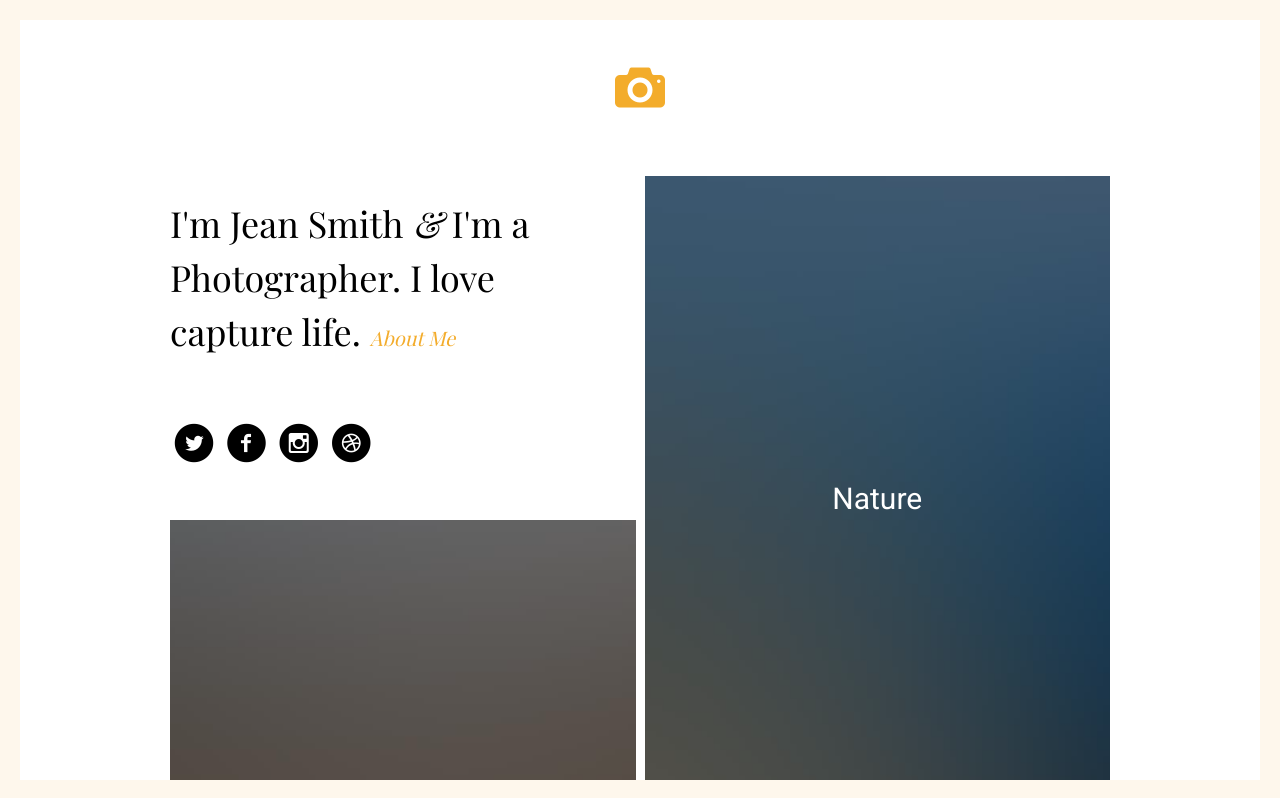
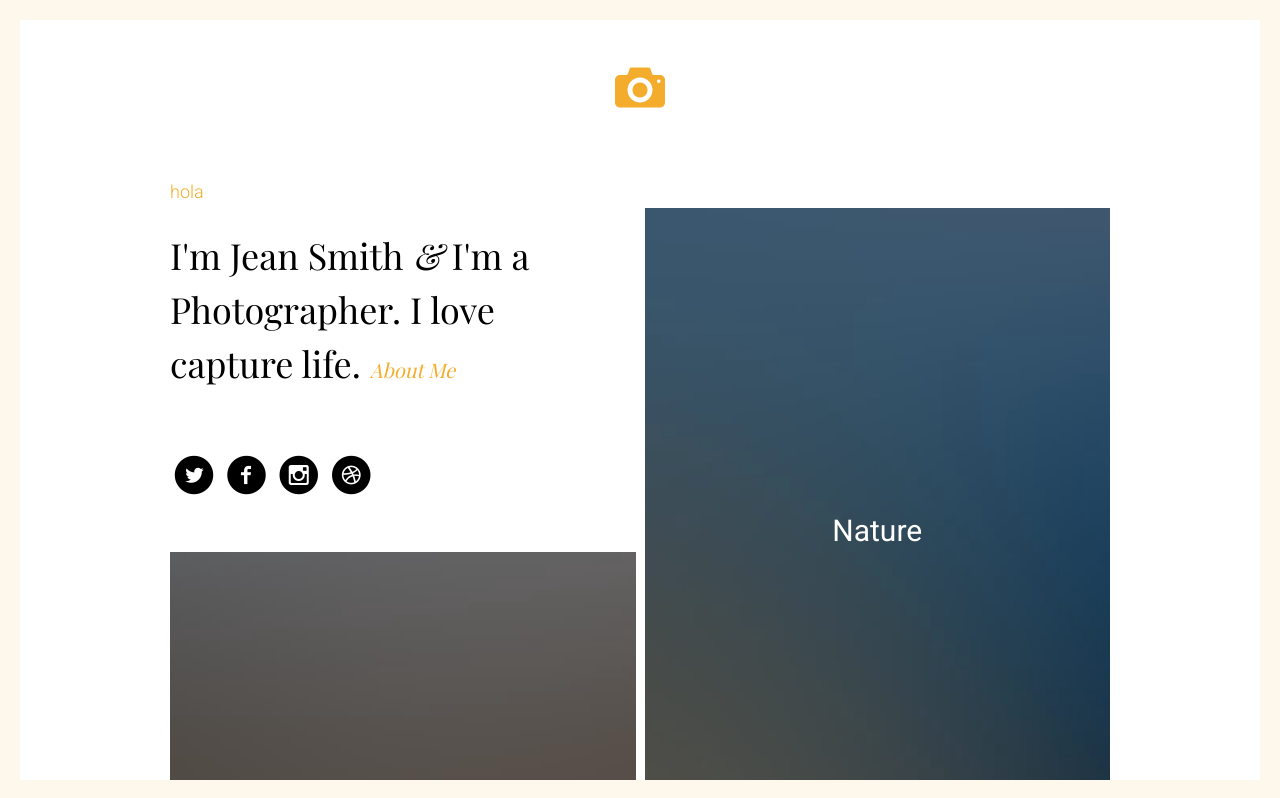
Before and after one commit to ladylaro/Test1, a plain HTML site: page index.html in a window 1280 px wide. Shown: the top 798 px of the page. Drawn offline with nearby package versions, Linux system fonts and the light colour scheme; files whose address does not match are found by name; a web font is replaced by a local one.

Commit message:
cambio index

```diff
--- a/index.html
+++ b/index.html
@@ -90,6 +90,7 @@
 
 
 		<div class="container">
+			<a href="#">hola</a>
 
 			<div class="fh5co-grid">
 
```
